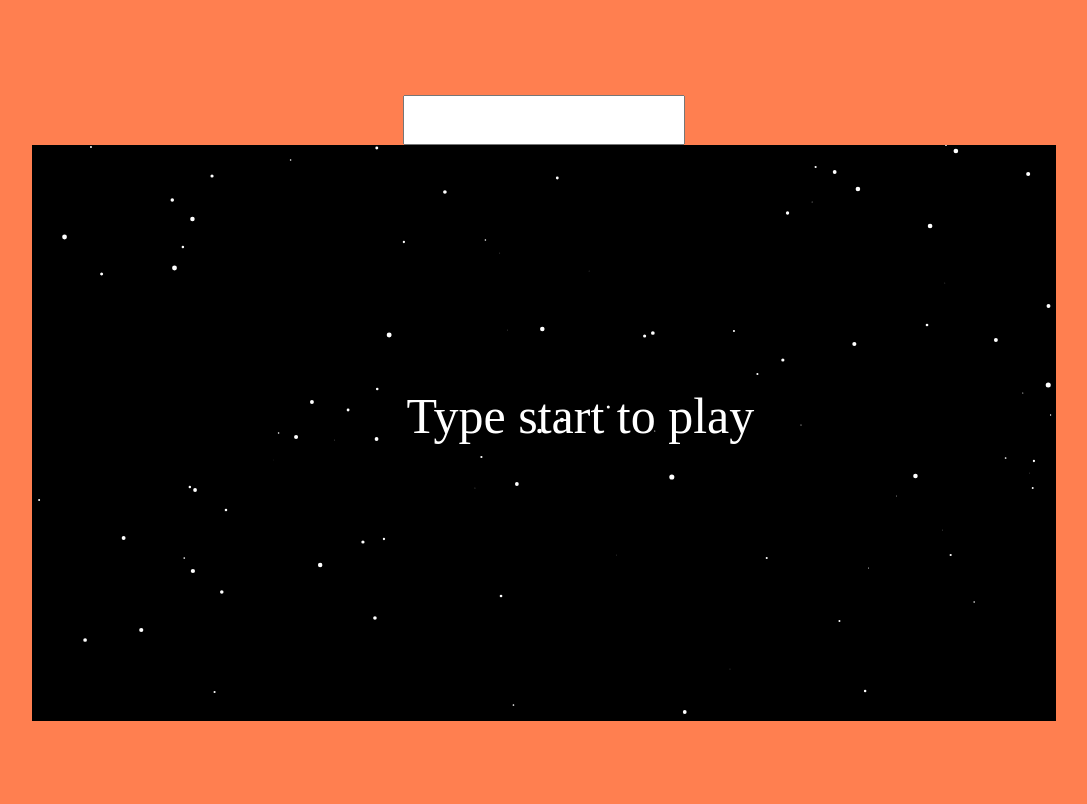
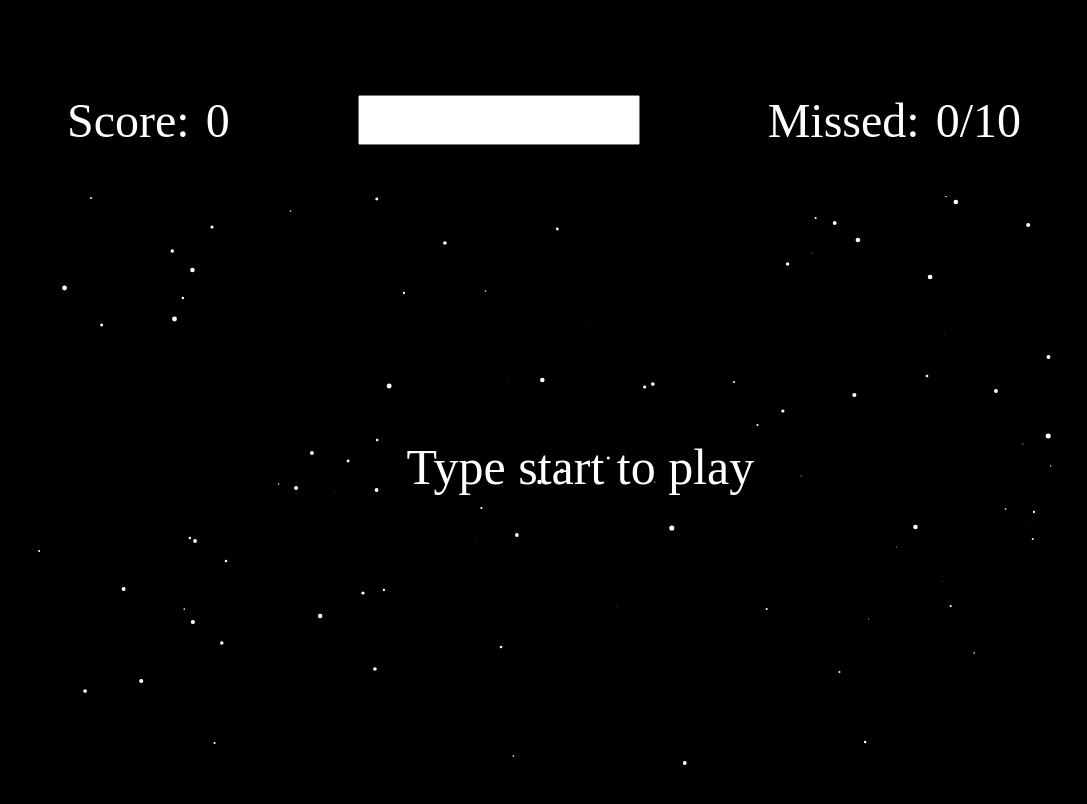
Before and after one commit to Antelope-dot/ts-typer, a website built with Vite: page index.html in a window 1280 px wide. Shown: the whole page, without its empty margins (96-1183 px from the left). Built offline with nearby package versions, Linux system fonts and the light colour scheme.

Commit message:
Indentation and working score

```diff
--- a/index.html
+++ b/index.html
@@ -1,5 +1,9 @@
 <div class="game">
-    <input type="text" id="typer">
+    <div id="gameInputs">
+    <div class="input"><label>Score:</label><p class="value" id="scoreValue"> 0</p></div>
+    <div class="input"><input type="text" id="typer"></div>
+    <div class="input"><label>Missed:</label><p class="value" id="missedValue">0</p><p>/10</p></div>
+    </div>
     <canvas></canvas>
 </div>
 
--- a/src/main.ts
+++ b/src/main.ts
@@ -4,13 +4,13 @@ const c = canvas.getContext('2d')!;
 canvas.width = 1024;
 canvas.height = 576;
 
-c.fillRect(0,0, canvas.width, canvas.height);
+c.fillRect(0, 0, canvas.width, canvas.height);
 
 //Movement speed of words. Get progessivly faster
 let wordSpeed: number = 0.2;
 
 //Score counter for words destoyed and missed
-let eliminations: number = 0;
+let score: number = 0;
 let missed: number = 0;
 
 let gameStart: boolean = false;
@@ -23,15 +23,16 @@ class Words {
   }
 
   addWord(): void {
-    this.words.push(new Word({x: 0, y: Math.floor(Math.random() * canvas.height)}, "test"))
+    this.words.push(new Word({ x: 0, y: Math.floor(Math.random() * canvas.height) }, "test"))
   }
 
   update(): void {
-    for ( var i = 0; i <= words.words.length-1; i++) {
+    for (var i = 0; i <= words.words.length - 1; i++) {
       if (gameStart) {
         words.words[i].update()
         if (words.words[i].position.x > canvas.width) {
           missed += 1;
+          document.getElementById("missedValue")!.innerHTML = missed.toString();
           words.words.splice(i, 1);
         }
       }
@@ -51,9 +52,9 @@ class Word {
 
   draw(): void {
     var color: string;
-    if (this.position.x > canvas.width*(2/3)){
+    if (this.position.x > canvas.width * (2 / 3)) {
       color = "red"
-    } else if (this.position.x > canvas.width*(1/3)) {
+    } else if (this.position.x > canvas.width * (1 / 3)) {
       color = "yellow"
     } else {
       color = "white"
@@ -103,7 +104,7 @@ var xv = starSpeed * Math.random();
 for (let i = 0; i < STAR_NUM; i++) {
   let speedMult = Math.random() * 1.5 + 0.5;
   stars[i] = {
-    r: Math.random() * STAR_SIZE * canvas.width /2,
+    r: Math.random() * STAR_SIZE * canvas.width / 2,
     x: Math.floor(Math.random() * canvas.width),
     y: Math.floor(Math.random() * canvas.height),
     xv: xv * speedMult
@@ -114,15 +115,15 @@ for (let i = 0; i < STAR_NUM; i++) {
 function animate(): void {
   window.requestAnimationFrame(animate)
   // Clear the canvas so drawings dont smear
-  c.fillStyle='black'
-  c.fillRect(0,0, canvas.width, canvas.height)
+  c.fillStyle = 'black'
+  c.fillRect(0, 0, canvas.width, canvas.height)
 
   // Draw stars so background looks cool
   c.fillStyle = COLOR_STARS;
   for (let i = 0; i < STAR_NUM; i++) {
     c.beginPath();
     //Arc draws a circle.
-    c.arc(stars[i].x, stars[i].y, stars[i].r,0,Math.PI*2);
+    c.arc(stars[i].x, stars[i].y, stars[i].r, 0, Math.PI * 2);
     c.fill();
 
     //Make the stars move and if they reach end of screen then loop back around
@@ -139,7 +140,7 @@ function animate(): void {
     words.update();
   } else {
     c.font = "50px serif";
-    c.fillText(" Type start to play", canvas.width / 2 - 150, canvas.height / 2 );
+    c.fillText(" Type start to play", canvas.width / 2 - 150, canvas.height / 2);
   }
 
 
@@ -156,13 +157,14 @@ typer.addEventListener('input', () => {
     words.addWord()
     gameStart = true;
   } else {
-    for ( var i = 0; i <= words.words.length-1; i++) {
+    for (var i = 0; i <= words.words.length - 1; i++) {
       // Check if word matches input
       let wordsMatch: boolean = words.words[i].word === typer.value
       if (wordsMatch) {
         // Remove word and clear input
         words.words.splice(i, 1);
-        eliminations += 1;
+        score += 1;
+        document.getElementById("scoreValue")!.innerHTML = score.toString();
         typer.value = "";
       }
     }
--- a/src/style.css
+++ b/src/style.css
@@ -1,5 +1,5 @@
 body {
-  background-color: coral;
+  background-color: black;
 }
 
 .game {
@@ -15,3 +15,30 @@ body {
   height:50px;
   font-size:16pt;
 }
+
+label {
+  color: white;
+  font-size: 48px;
+}
+
+p {
+  color: white;
+  font-size: 48px;
+}
+
+#gameInputs {
+  display: flex;
+  align-items:center;
+}
+
+.input{
+  flex: 1;
+  display: flex;
+  align-items: center;
+  margin-left: 4rem;
+  margin-right: 4rem;
+}
+
+.value {
+  margin-left: 1rem;
+}
```
Lines whose indentation alone changed are shown as unchanged.
